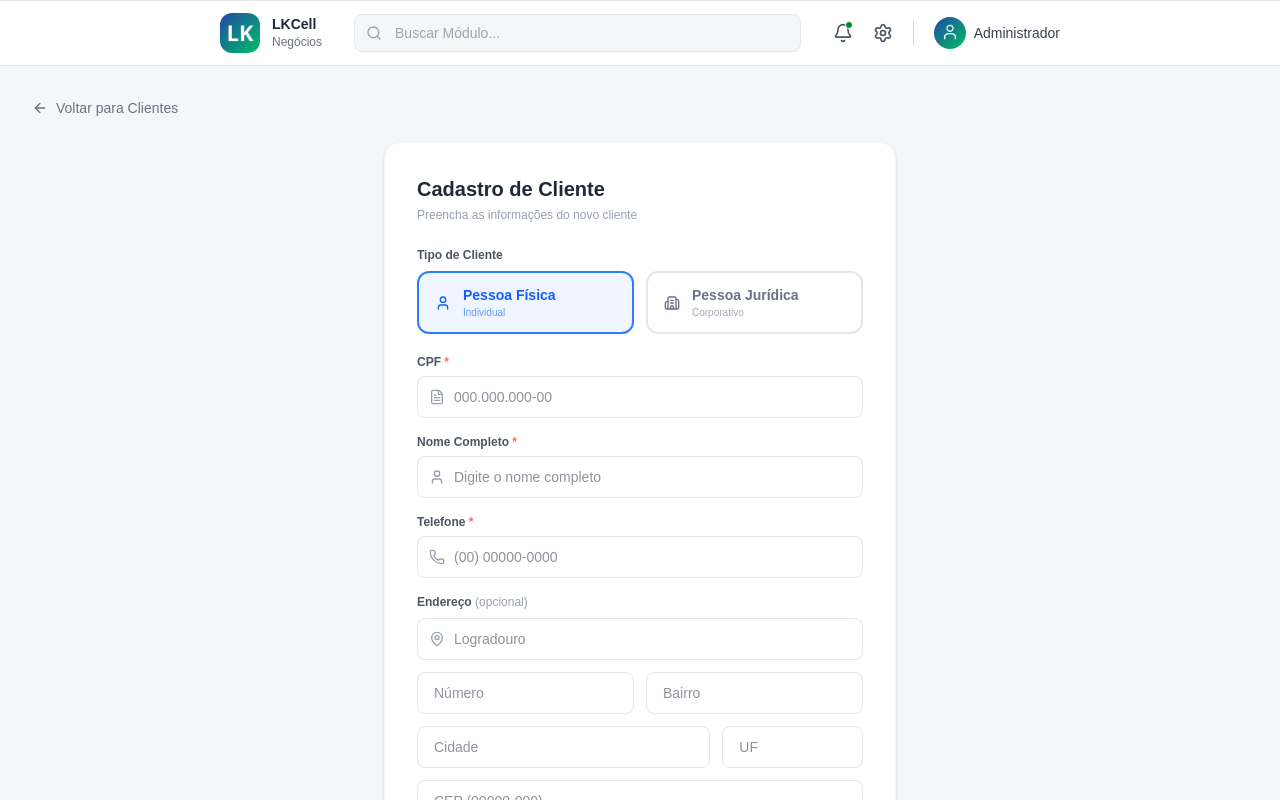
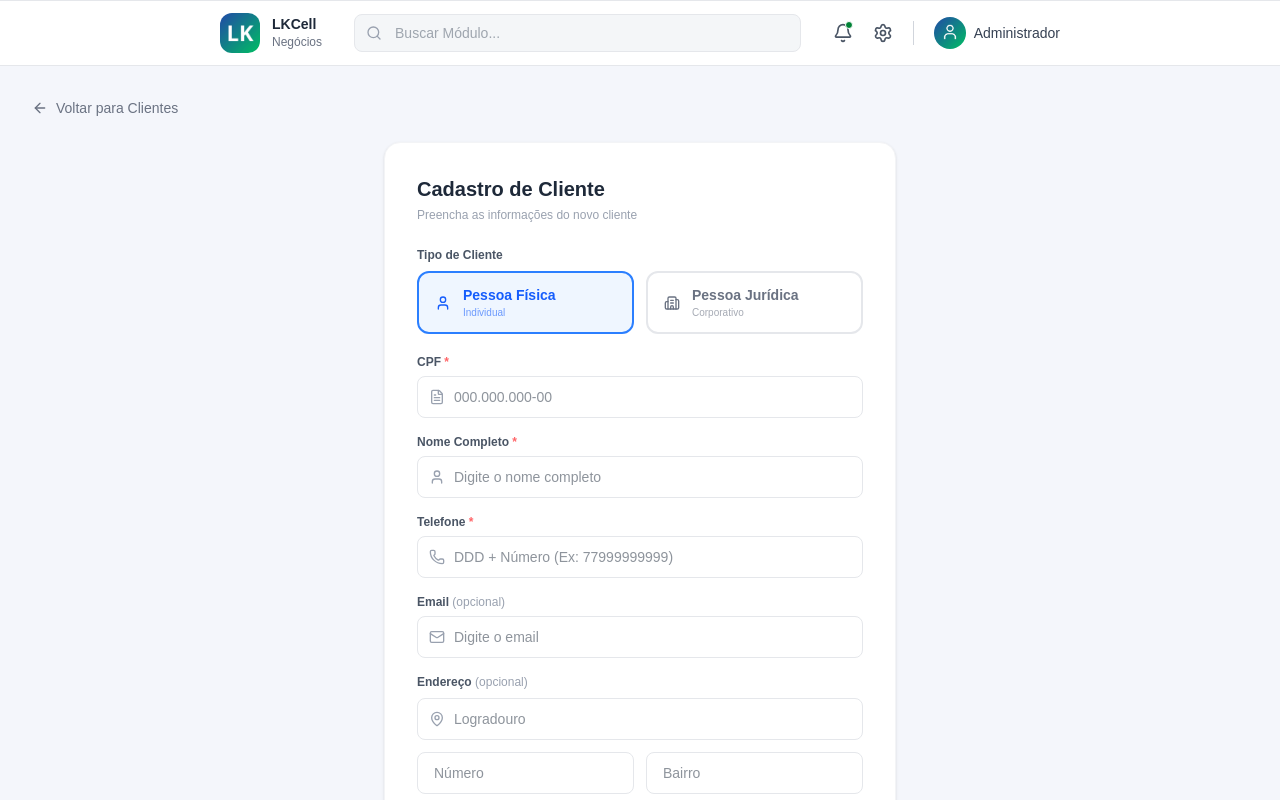
Before and after one commit to Mescxll/Projeto_de_Software_LkCell, a Next.js app in the folder frontend/: page /clientes/cadastro in a window 1280 px wide. Shown: the top 800 px of the page. Built offline with nearby package versions, Linux system fonts and the light colour scheme.

Commit message:
fix: ajustando campos para receberem números (com mínimo e máximo de números)

```diff
--- a/frontend/src/app/clientes/cadastro/page.tsx
+++ b/frontend/src/app/clientes/cadastro/page.tsx
@@ -8,6 +8,7 @@ import {
   FileText,
   Phone,
   MapPin,
+  Mail,
   UserPlus,
   CheckCircle,
   AlertTriangle,
@@ -28,6 +29,7 @@ export default function CadastroCliente() {
     razao_social: "",
     nome_fantasia: "",
     telefone: "",
+    email: "",
     logradouro: "",
     numero: "",
     bairro: "",
@@ -36,16 +38,58 @@ export default function CadastroCliente() {
     cep: "",
   });
 
-  const handleChange = (e) =>
-    setForm({ ...form, [e.target.name]: e.target.value });
+  const handleChange = (e) => {
+    let { name, value } = e.target;
+
+    // Verifica se o campo atual é um dos que precisam ser puramente numéricos
+    if (["cpf", "cnpj", "telefone", "cep"].includes(name)) {
+      // Regex brabíssima: O \D pega tudo que NÃO for número e substitui por vazio ('')
+      value = value.replace(/\D/g, "");
+
+      // Aplica o limite de caracteres pra cada campo na lata
+      if (name === "cpf") value = value.slice(0, 11);
+      if (name === "cnpj") value = value.slice(0, 14);
+      if (name === "telefone") value = value.slice(0, 11);
+      if (name === "cep") value = value.slice(0, 8);
+  }
+
+
+
+    setForm({ ...form, [name]: value });
+  };
 
   const handleSubmit = async () => {
     // Validação básica
     const doc = tipo === "FISICA" ? form.cpf : form.cnpj;
     if (!form.nome.trim() || !doc.trim() || !form.telefone.trim()) {
       setErroMsg(
-        "Preencha todos os campos obrigatórios: nome, documento e telefone.",
+        "Preencha todos os campos obrigatórios: Nome, Documento e Telefone."
       );
+      setModal("erro");
+      return;
+    }
+
+    if (tipo === "FISICA" && form.cpf.length !== 11) {
+      setErroMsg("O CPF precisa ter exatamente 11 números!");
+      setModal("erro");
+      return;
+    }
+
+    if (tipo === "JURIDICA" && form.cnpj.length !== 14) {
+      setErroMsg("O CNPJ precisa ter exatamente 14 números!");
+      setModal("erro");
+      return;
+    }
+
+    if (form.telefone.length !== 11) {
+      setErroMsg("O telefone precisa ter exatamente 11 números (DDD + 9 dígitos)!");
+      setModal("erro");
+      return;
+    }
+
+    // O CEP não é obrigatório na primeira checagem, mas se a pessoa preencheu algo, tem que ser 8 números
+    if (form.cep && form.cep.length !== 8) {
+      setErroMsg("O CEP está incompleto! Digite exatamente 8 números.");
       setModal("erro");
       return;
     }
@@ -54,6 +98,7 @@ export default function CadastroCliente() {
       nome: form.nome,
       tipo_cliente: tipo,
       telefone: form.telefone,
+      email: form.email,
       logradouro: form.logradouro,
       numero: form.numero,
       bairro: form.bairro,
@@ -252,8 +297,27 @@ export default function CadastroCliente() {
                   <input
                     type="text"
                     name="telefone"
-                    placeholder="(00) 00000-0000"
+                    placeholder="DDD + Número (Ex: 77999999999)"
                     value={form.telefone}
+                    onChange={handleChange}
+                    className={inputIconClass}
+                  />
+                </div>
+              </div>
+
+              {/* Email */}
+              <div className="mb-4">
+                <label className="text-xs font-semibold text-gray-600 mb-1.5 block">
+                  Email{" "}
+                  <span className="text-gray-400 font-normal">(opcional)</span>
+                </label>
+                <div className="relative">
+                  <Mail className="absolute left-3 top-1/2 -translate-y-1/2 text-gray-400 w-4 h-4" />
+                  <input
+                    type="email"
+                    name="email"
+                    placeholder="Digite o email"
+                    value={form.email}
                     onChange={handleChange}
                     className={inputIconClass}
                   />
@@ -320,7 +384,7 @@ export default function CadastroCliente() {
                   <input
                     type="text"
                     name="cep"
-                    placeholder="CEP (00000-000)"
+                    placeholder="CEP (Ex: 44444444)"
                     value={form.cep}
                     onChange={handleChange}
                     className={inputClass}
@@ -382,6 +446,7 @@ export default function CadastroCliente() {
                   razao_social: "",
                   nome_fantasia: "",
                   telefone: "",
+                  email: "",
                   logradouro: "",
                   numero: "",
                   bairro: "",
```
